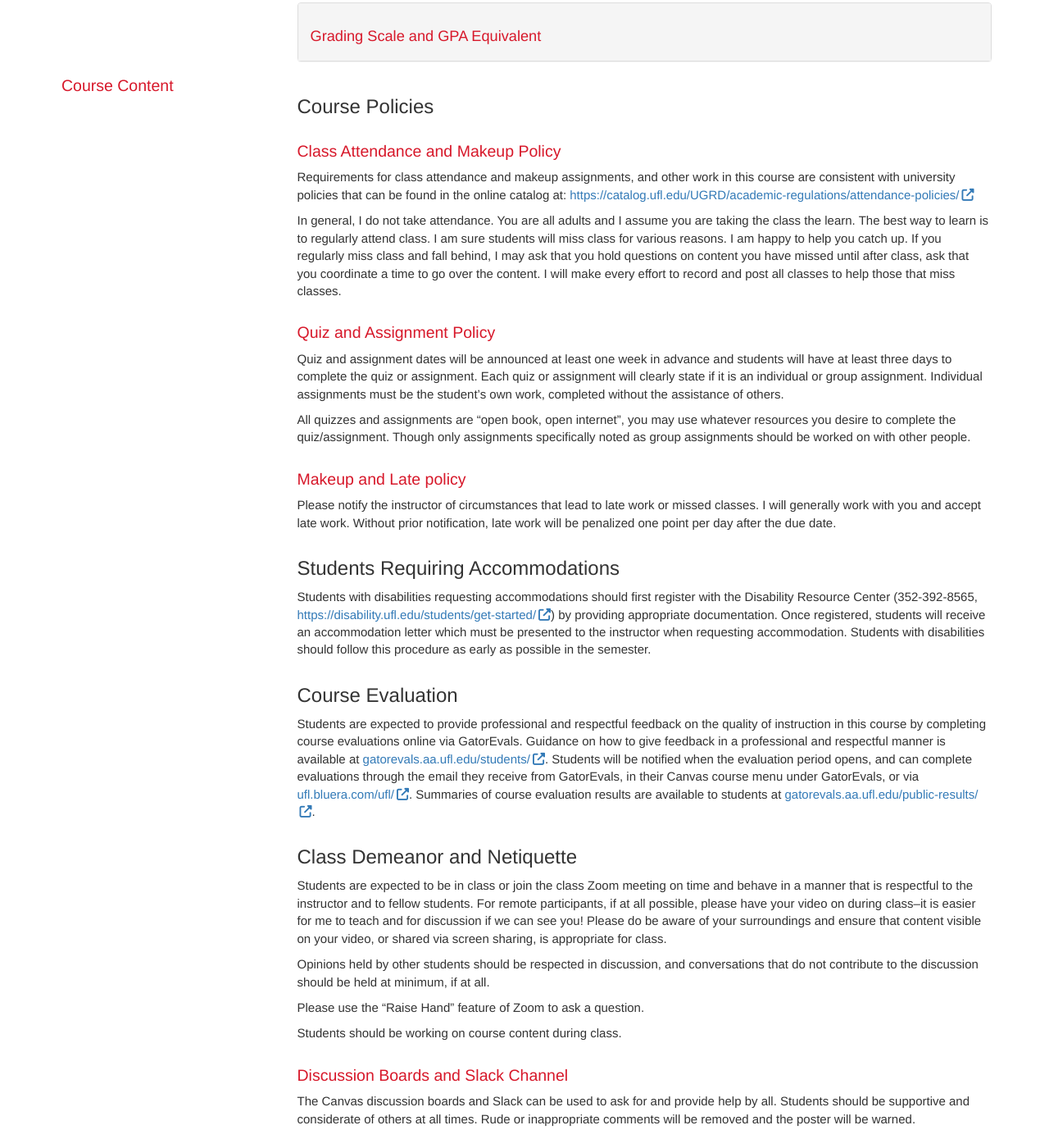
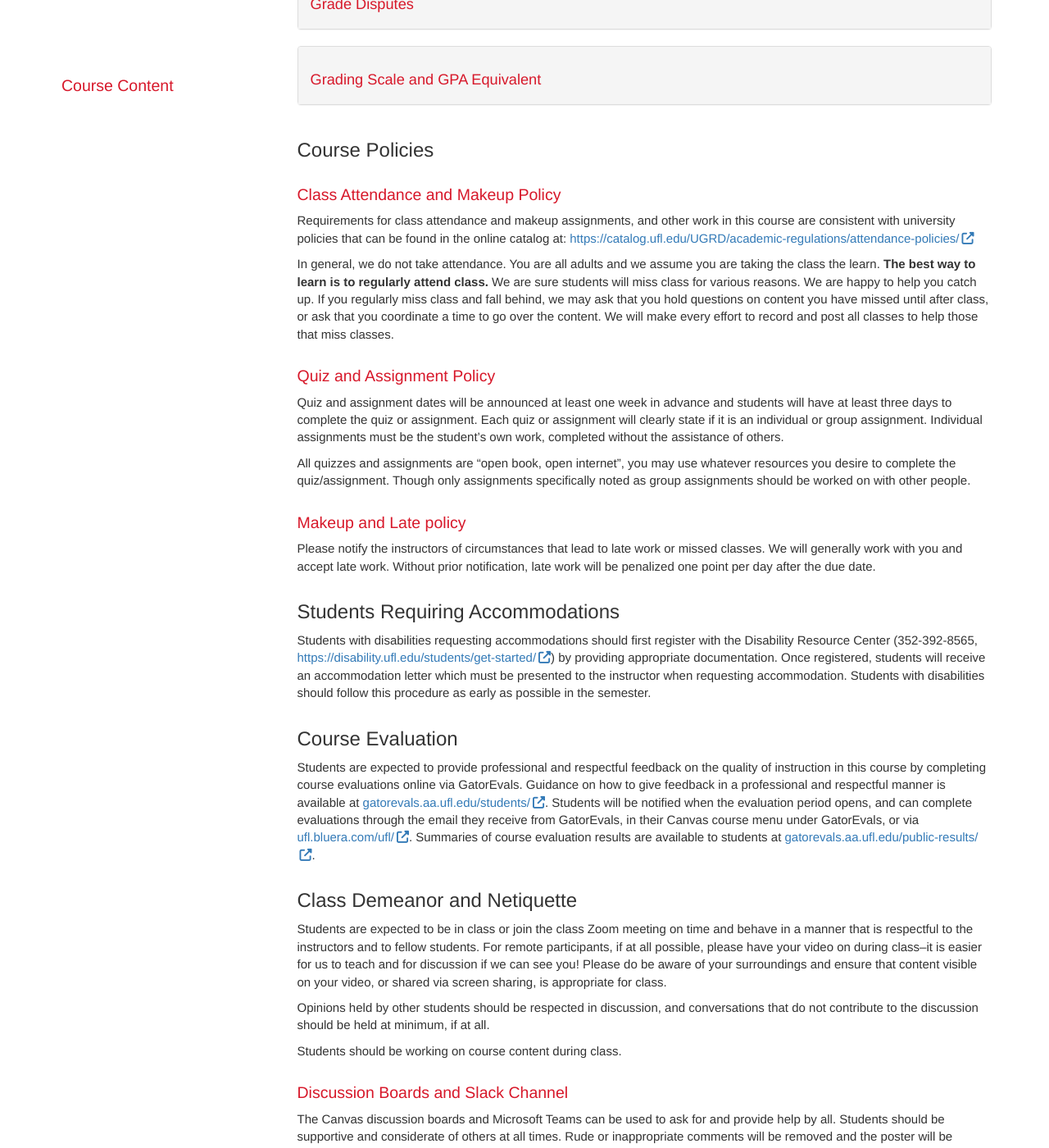
Before and after one commit to AIBiology/aibiology.github.io, a Jekyll site: the page built from index.md, in a window 1280 px wide and 1400 px high, scrolled down 7103 px. Shown: the whole window at 82% size. Built offline with Jekyll 4.4.1, drawn with Linux system fonts in a browser that asks for light colours; nearby versions of some CDN libraries; comment, search, counter and statistics services are not loaded; some of the changed text lies outside the part shown.

Commit message:
Updates to main page

```diff
--- a/index.md
+++ b/index.md
@@ -139,7 +140,7 @@
 Participants will need a computer with internet connection, webcam and microphone for all classes.
 
 Several free/open source software packages will be used throughout the course, and students will be required to install some of these.
-Students will be required to apply for a (free) Research Computing account to access HiPerGator for coursework.
+Students will use a (free) Research Computing account to access HiPerGator for coursework.
 Students will be required to apply for a (free) Github.com account for coursework.
 
 If you have technical difficulties with Canvas, please contact the UF Helpdesk at:
@@ -247,7 +248,7 @@
 
 Requirements for class attendance and makeup assignments, and other work in this course are consistent with university policies that can be found in the online catalog at: [https://catalog.ufl.edu/UGRD/academic-regulations/attendance-policies/](https://catalog.ufl.edu/UGRD/academic-regulations/attendance-policies/)
 
-In general, I do not take attendance. You are all adults and I assume you are taking the class the learn. The best way to learn is to regularly attend class. I am sure students will miss class for various reasons. I am happy to help you catch up. If you regularly miss class and fall behind, I may ask that you hold questions on content you have missed until after class, ask that you coordinate a time to go over the content. I will make every effort to record and post all classes to help those that miss classes.
+In general, we do not take attendance. You are all adults and we assume you are taking the class the learn. **The best way to learn is to regularly attend class.** We are sure students will miss class for various reasons. We are happy to help you catch up. If you regularly miss class and fall behind, we may ask that you hold questions on content you have missed until after class, or ask that you coordinate a time to go over the content. We will make every effort to record and post all classes to help those that miss classes.
 
 ### Quiz and Assignment Policy
 
@@ -257,7 +258,7 @@
 
 ### Makeup and Late policy
 
-Please notify the instructor of circumstances that lead to late work or missed classes. I will generally work with you and accept late work. Without prior notification, late work will be penalized one point per day after the due date.
+Please notify the instructors of circumstances that lead to late work or missed classes. We will generally work with you and accept late work. Without prior notification, late work will be penalized one point per day after the due date.
 
 ## Students Requiring Accommodations
 
@@ -269,17 +270,15 @@
 
 ## Class Demeanor and Netiquette
 
-Students are expected to be in class or join the class Zoom meeting on time and behave in a manner that is respectful to the instructor and to fellow students. For remote participants, if at all possible, please have your video on during class--it is easier for me to teach and for discussion if we can see you! Please do be aware of your surroundings and ensure that content visible on your video, or shared via screen sharing, is appropriate for class.
+Students are expected to be in class or join the class Zoom meeting on time and behave in a manner that is respectful to the instructors and to fellow students. For remote participants, if at all possible, please have your video on during class--it is easier for us to teach and for discussion if we can see you! Please do be aware of your surroundings and ensure that content visible on your video, or shared via screen sharing, is appropriate for class.
 
 Opinions held by other students should be respected in discussion, and conversations that do not contribute to the discussion should be held at minimum, if at all.
-
-Please use the "Raise Hand" feature of Zoom to ask a question.
 
 Students should be working on course content during class.
 
 ### Discussion Boards and Slack Channel
 
-The Canvas discussion boards and Slack can be used to ask for and provide help by all. Students should be supportive and considerate of others at all times. Rude or inappropriate comments will be removed and the poster will be warned.
+The Canvas discussion boards and Microsoft Teams can be used to ask for and provide help by all. Students should be supportive and considerate of others at all times. Rude or inappropriate comments will be removed and the poster will be warned.
 
 ## University Honesty Policy
 
@@ -332,7 +331,7 @@
 
 ## Statement Regarding Course Recording
 
-Our class sessions may be audio visually recorded for students in the class to refer back to and for use of enrolled students who are unable to attend live. Students who participate with their camera engaged or utilize a profile image are agreeing to have their video or image recorded. If you are unwilling to consent to have your profile or video image recorded, keep your camera off and do not use a profile image. Likewise, students who un-mute during class and participate verbally are agreeing to have their voices recorded.  If you are unwilling to consent to have your voice recorded during class, you will need to keep your mute button activated and communicate exclusively using the "chat" feature, which allows students to type questions and comments live. The chat will not be recorded or shared. As in all courses, unauthorized recording and unauthorized sharing of recorded materials is prohibited.
+Our class sessions may be audio visually recorded for students in the class to refer back to and for use of enrolled students who are unable to attend live. Students who participate with their camera engaged or utilize a profile image are agreeing to have their video or image recorded. If you are unwilling to consent to have your profile or video image recorded, keep your camera off and do not use a profile image. Likewise, students who un-mute during class and participate verbally are agreeing to have their voices recorded.  If you are unwilling to consent to have your voice recorded during class, you will need to keep your mute button activated.  As in all courses, unauthorized recording and unauthorized sharing of recorded materials is prohibited.
 
 <div class="panel-group" id="accordion">
     <div class="panel panel-default">
```
Also changed, not shown: other parts of index.md (+1 -0 lines), images/D2DL_cover.png.
